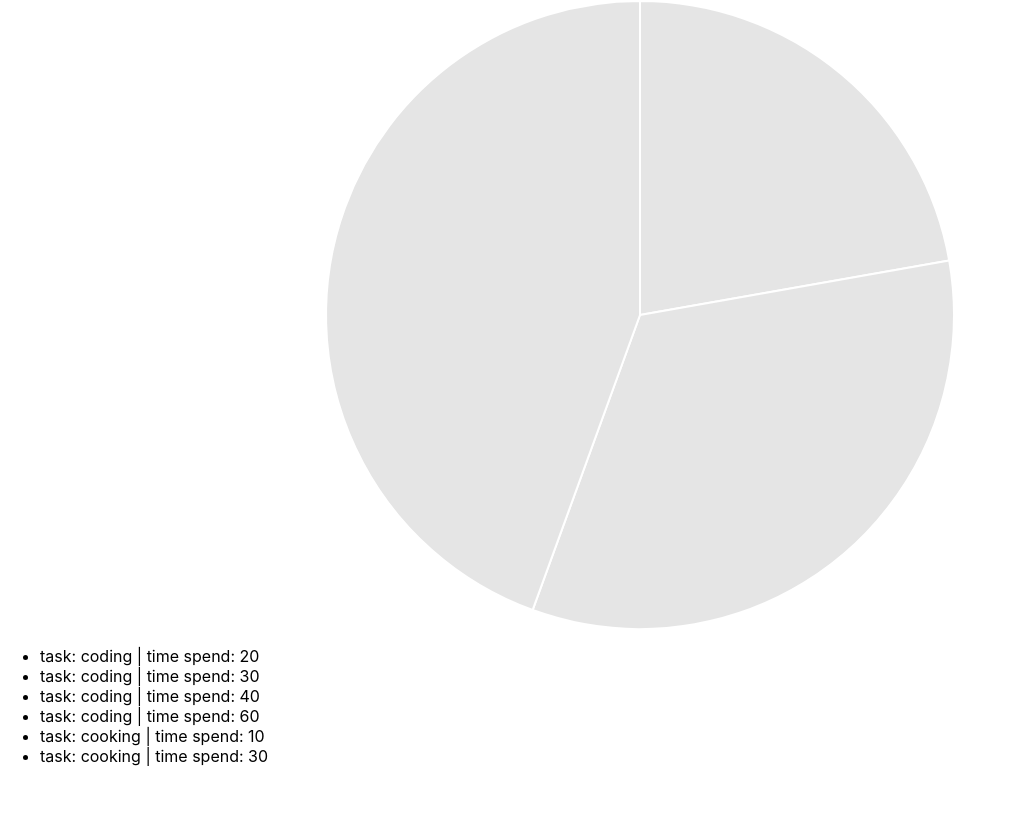
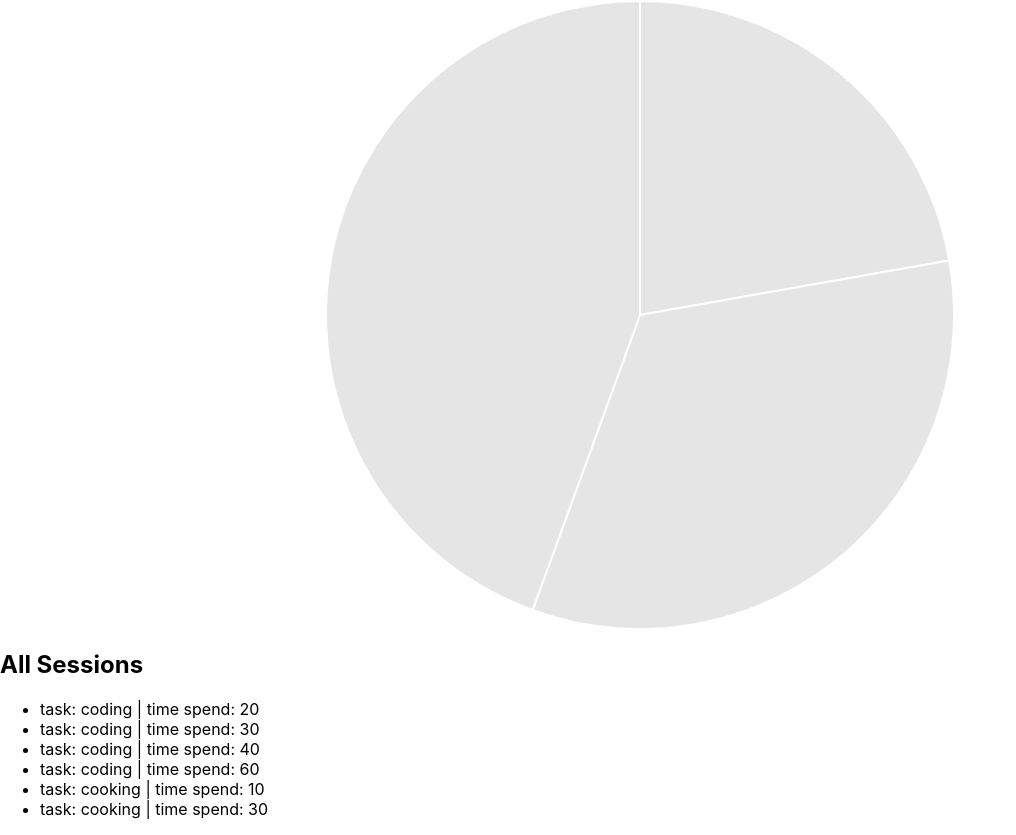
Before and after one commit to Rakeshpatel87p/react-timerOrg, a React (Create React App) app: page /myStats in a window 1280 px wide. Shown: the part 164-999 px from the top of the page, without its empty margins (0-1016 px from the left). Before the commit the page ends 946 px from the top, so only its background shows below. Built offline with nearby package versions, Linux system fonts and the light colour scheme.

Commit message:
header added

```diff
--- a/src/Components/Charts/TaskTable.js
+++ b/src/Components/Charts/TaskTable.js
@@ -4,11 +4,14 @@ class TaskTable extends Component {
     state = {  }
     render() {
         return (
-            <ul>
-                {this.props.data.map((item) => {
-                    return <li>{`task: ${item.task} | time spend: ${item.sessionTime}`}</li>
-                })}
-            </ul>
+            <div>
+                <h2>All Sessions</h2>
+                <ul>
+                    {this.props.data.map((item) => {
+                        return <li>{`task: ${item.task} | time spend: ${item.sessionTime}`}</li>
+                    })}
+                </ul>
+            </div>
         );
     }
 }
```
